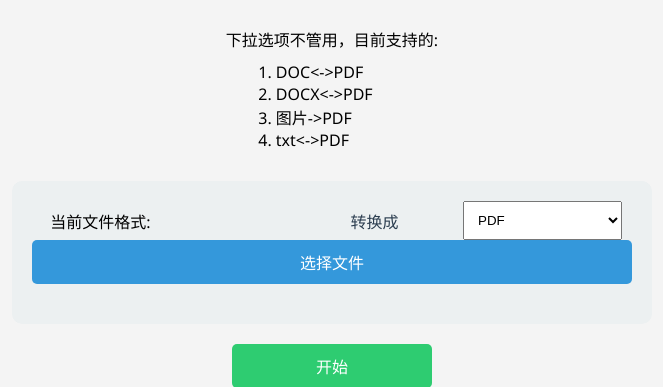
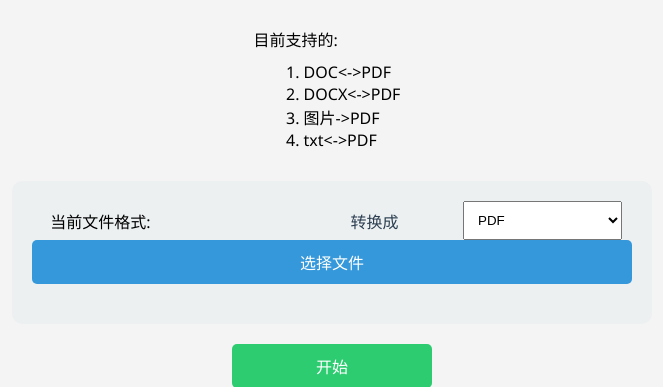
Before and after one commit to tanlu/fileconvert, a Flask app: page / in a window 1280 px wide. Shown: the part 53-440 px from the top of the page, without its empty margins (308-971 px from the left). Run offline with Flask 2, Linux system fonts and the light colour scheme.

Commit message:
修改页面

```diff
--- a/templates/index.html
+++ b/templates/index.html
@@ -18,7 +18,7 @@
 
 <div id="main">
     <div id="center_tip">
-        <div>下拉选项不管用，目前支持的:</div>
+        <div>目前支持的:</div>
         <ol id='gs' style="margin: 10px;">
             <li>DOC<->PDF</li>
             <li>DOCX<->PDF</li>
```
